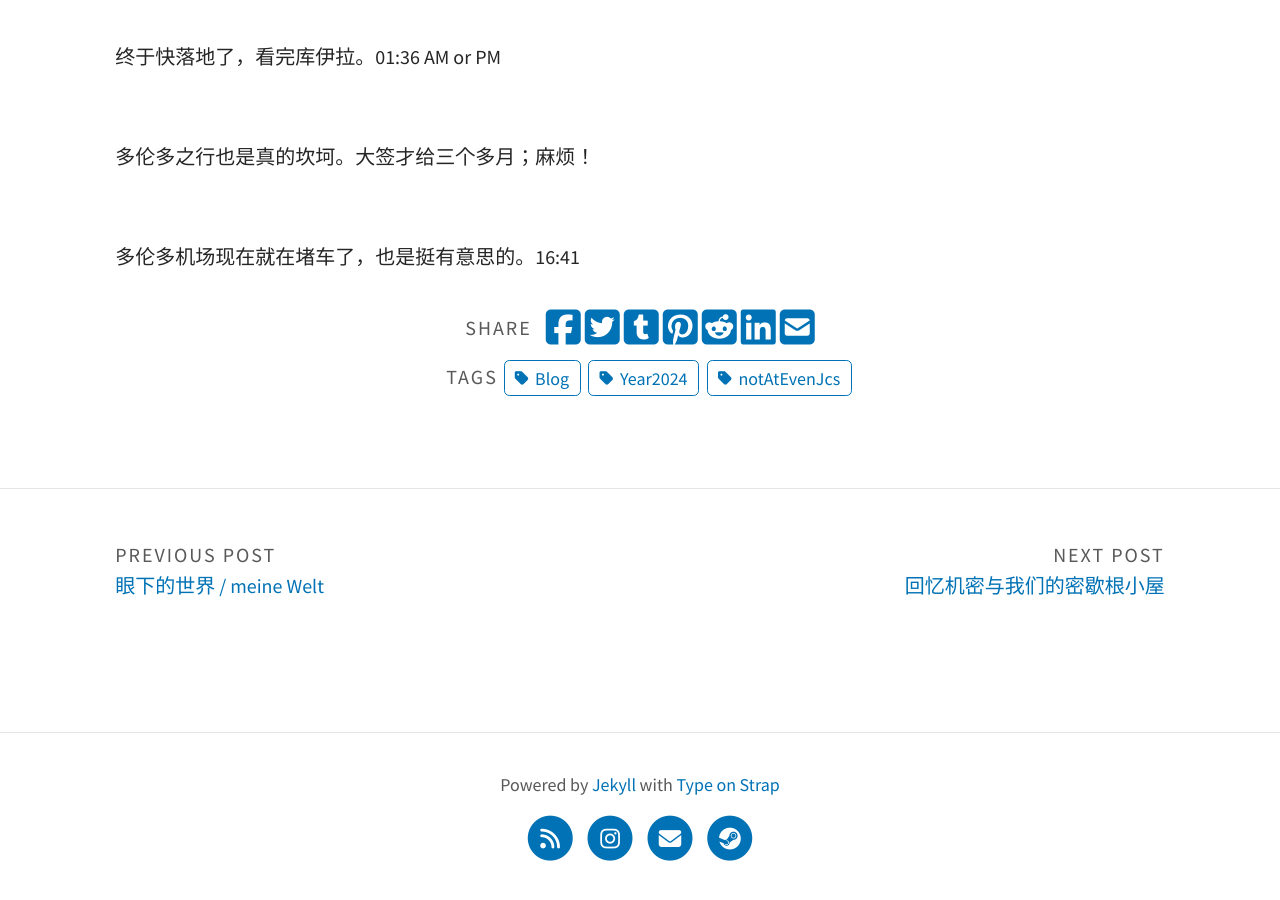
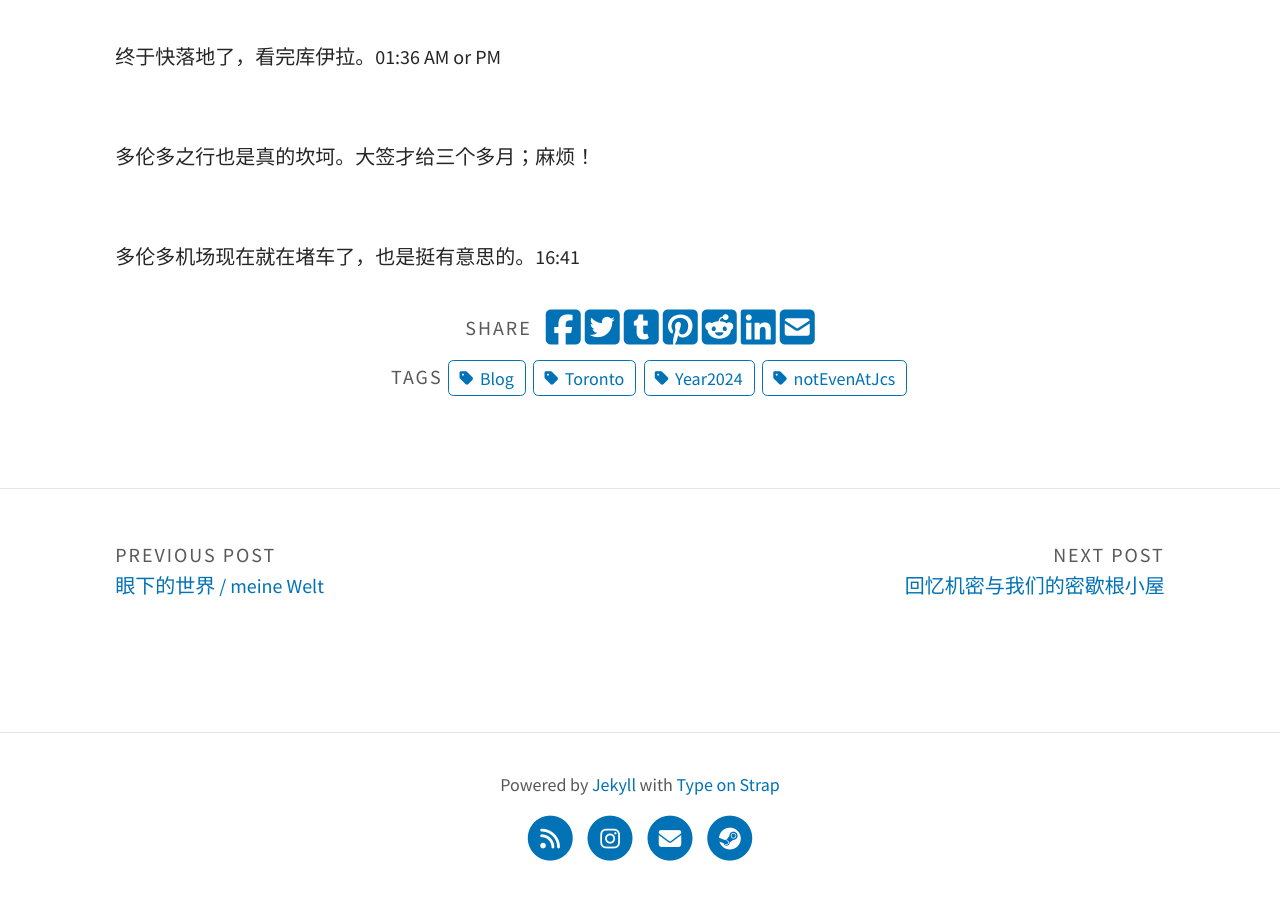
Before and after one commit to s-eclaircir/jupiter-cipher, a Jekyll site: the page built from _posts/2024-05-22-1stTimeToTRT.md, in a window 1280 px wide and 900 px high, scrolled down 2002 px. Built offline with Jekyll 4.4.1, drawn with Linux system fonts in a browser that asks for light colours; a script that is not in the unit is left out; comment, search, counter and statistics services are not loaded.

Commit message:
Update 2024-05-22-1stTimeToTRT.md

```diff
--- a/_posts/2024-05-22-1stTimeToTRT.md
+++ b/_posts/2024-05-22-1stTimeToTRT.md
@@ -2,7 +2,7 @@
 author: JC
 layout: post
 title: 第一次来少轮少
-tags: [Blog,Year2024,notAtEvenJcs]
+tags: [Blog,Year2024,notEvenAtJcs,Toronto]
 ---
 
 我需要专注在一件或者多件事情上，这样我的情绪才不会打扰我。 7:45AM
```
